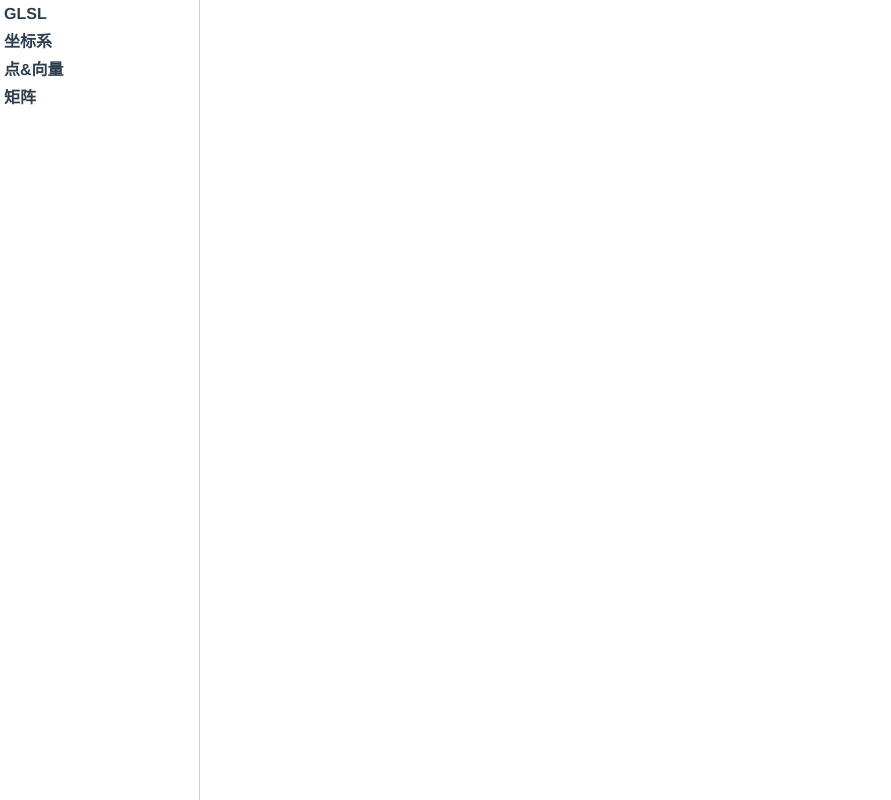
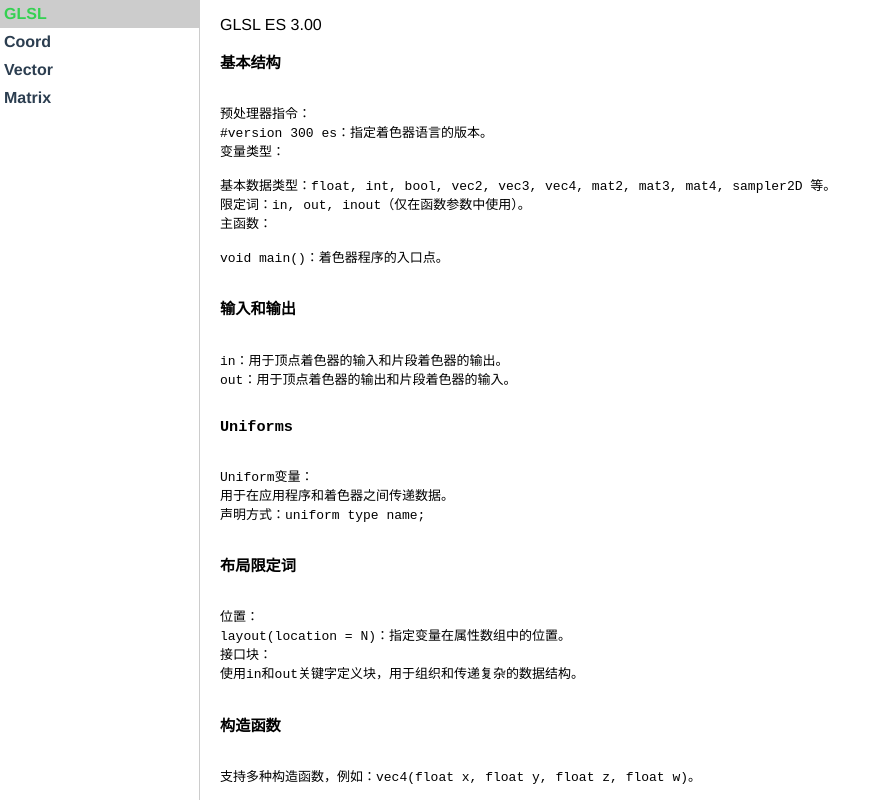
Before and after one commit to adodo0829/hh-render, a Vue app: page /GLSL in a window 1280 px wide. Shown: the whole page, without its empty margins (0-891 px from the left). Built offline with nearby package versions, Linux system fonts and the light colour scheme.

Commit message:
feat: auto sync sidebar

```diff
--- a/src/App.vue
+++ b/src/App.vue
@@ -1,16 +1,33 @@
 <template>
   <div id="app">
     <section id="nav">
-      <router-link to="/">GLSL</router-link>
-      <router-link to="/Coord">坐标系</router-link>
-      <router-link to="/Vector">点&向量</router-link>
-      <router-link to="/Matrix">矩阵</router-link>
+      <router-link v-for="item in routeList" :to="item.path" :key="item.path">{{
+        item.name
+      }}</router-link>
     </section>
     <section id="content">
       <router-view />
     </section>
   </div>
 </template>
+
+<script>
+export default {
+  name: "Home",
+  components: {},
+  data() {
+    return {
+      routeList: [],
+    };
+  },
+  mounted() {
+    this.routeList = this.$router.options.routes.filter(
+      (item) => item.path !== "/"
+    );
+  },
+  methods: {},
+};
+</script>
 
 <style lang="scss">
 #app {
--- a/src/router/index.js
+++ b/src/router/index.js
@@ -15,6 +15,10 @@ Vue.use(VueRouter);
 const routes = [
   {
     path: "/",
+    redirect: "/GLSL",
+  },
+  {
+    path: "/GLSL",
     name: "GLSL",
     component: GLSL,
   },
```
